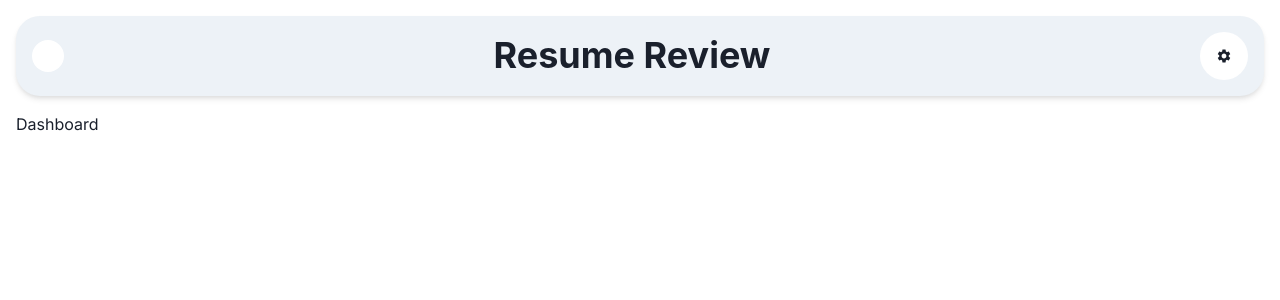
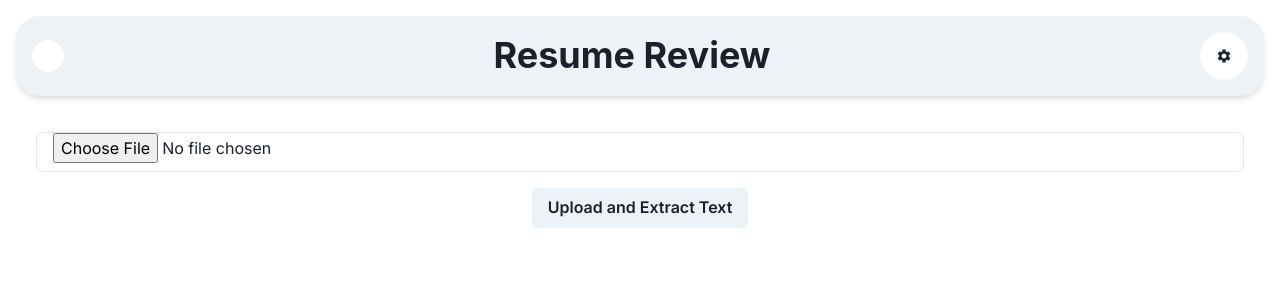
Before and after one commit to Nikhil-Sarwara/super-duper-fiesta, a Next.js app: page /dashboard in a window 1280 px wide. Shown: the top 300 px of the page. Built offline with nearby package versions, Linux system fonts and the light colour scheme.

Commit message:
working on upload api

```diff
--- a/src/app/(Dashboard)/dashboard/page.tsx
+++ b/src/app/(Dashboard)/dashboard/page.tsx
@@ -1,8 +1,38 @@
+"use client";
+
+import React, { useState } from 'react';
+import { Flex, Input, Button } from "@chakra-ui/react";
+
 const Dashboard = () => {
+  const [file, setFile] = useState(null);
+
+  const handleFileChange = (event: any) => {
+    setFile(event.target.files[0]);
+  };
+
+  const handleFileUpload = async () => {
+    if (!file) {
+      return
+    }
+    const formData = new FormData();
+    formData.append('file', file);
+
+    const response = await fetch('/api/upload', {
+      method: 'POST',
+      body: formData
+    });
+
+    const data = await response.json();
+    console.log(data);
+  };
+
   return (
-    <div>
-      Dashboard
-    </div>
+    <Flex direction="column" align="center" justify="center" p={5}>
+      <Input type="file" accept=".pdf" onChange={handleFileChange} />
+      <Button mt={4} onClick={handleFileUpload}>
+        Upload and Extract Text
+      </Button>
+    </Flex>
   );
 };
 
--- /dev/null
+++ b/src/app/api/hello/route.ts
@@ -0,0 +1,14 @@
+import { NextApiRequest } from "next";
+import { NextResponse } from "next/server";
+
+// To handle a GET request to /api
+export async function GET(request: NextApiRequest) {
+  // Do whatever you want
+  return NextResponse.json({ message: "Hello World" }, { status: 200 });
+}
+
+// To handle a POST request to /api
+export async function POST(request: NextApiRequest) {
+  // Do whatever you want
+  return NextResponse.json({ message: "Hello World" }, { status: 200 });
+}
```
Also changed, not shown: package.json (+7 -0 lines), src/app/api/upload/route.ts (added, +33 -0 lines), 1 other file (tests, documents, lock files or other folders).
